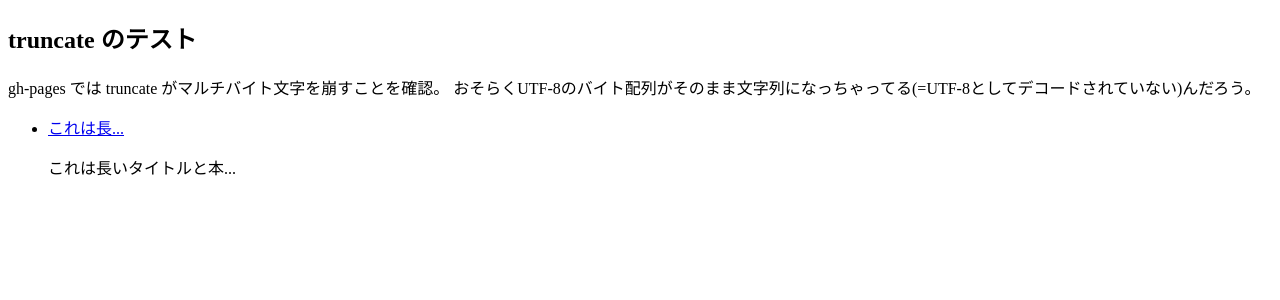
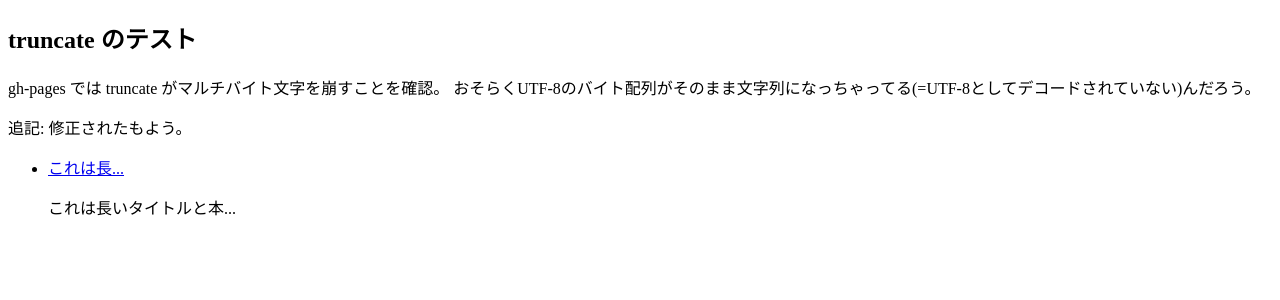
Before and after one commit to vim-jp/sandbox, a Jekyll site: the page built from wrap_test.html, in a window 1280 px wide. Shown: the top 300 px of the page. Built offline with Jekyll 4.4.1, drawn with Linux system fonts in a browser that asks for light colours; Markdown is read by kramdown in place of the engine named in the settings.

Commit message:
Update wrap_test.html

```diff
--- a/wrap_test.html
+++ b/wrap_test.html
@@ -6,6 +6,7 @@ title: truncate のテスト
 gh-pages では truncate がマルチバイト文字を崩すことを確認。
 おそらくUTF-8のバイト配列がそのまま文字列になっちゃってる(=UTF-8としてデコードされていない)んだろう。
 </p>
+<p>追記: 修正されたもよう。</p>
 
 <ul>
 {% for p in site.posts %}
```
